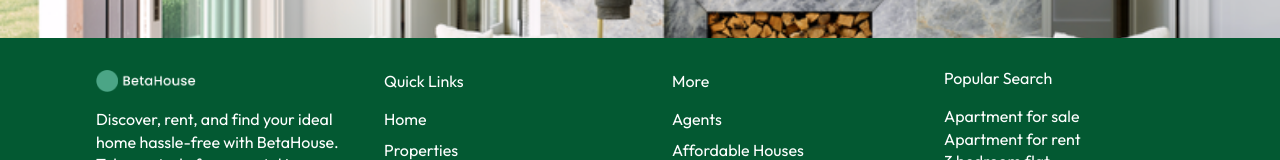
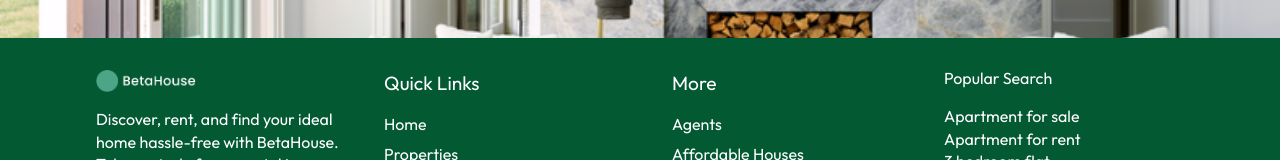
Before and after one commit to glamorous-chi/betahouse, a React (Vite) app: page / in a window 1280 px wide. Shown: the part 762-922 px from the top of the page. Built offline with nearby package versions, Linux system fonts and the light colour scheme.

Commit message:
made some changes

```diff
--- a/src/CSS/Footer.css
+++ b/src/CSS/Footer.css
@@ -25,6 +25,7 @@
 
 .footer-section h4 {
   margin-bottom: 1rem;
+  font-size: 1.2rem;
 }
 
 .footer-section ul {
--- a/src/pages/Login.jsx
+++ b/src/pages/Login.jsx
@@ -96,6 +96,7 @@ const Login = () => {
           <label>Email</label>
           <input type="text" placeholder='Enter Email' value={email}
                 onChange={handleEmailChange}/>
+          <p>{email.error}</p>
           <label>Password</label>
             <div className="password-field flex">
               <input type={showPassword ? "text" : "password"} placeholder="Enter Password"  value={password}
@@ -108,6 +109,7 @@ const Login = () => {
                   )}
                 </span>
             </div>
+            <p>{password.error}</p>
           <div className='flex-justify-content'>
           <div className='flex-hero' style={{ marginTop: "1rem" }}>
             <input type="checkbox" />
```
Also changed, not shown: src/assets/favicon.png.
